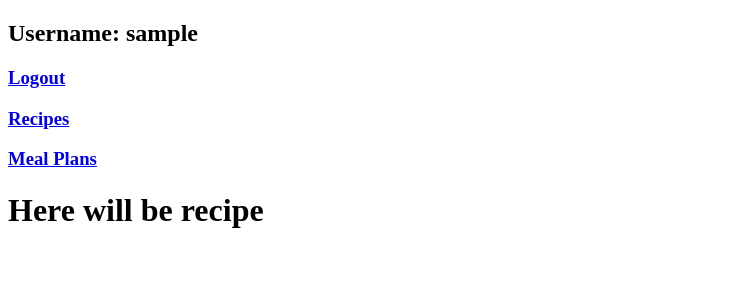
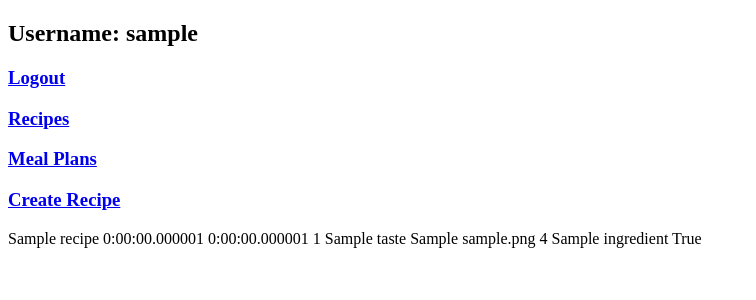
Before and after one commit to Happydeath97/cookplanner, a Django app: page /recipe/1/ in a window 1280 px wide. Shown: the top 300 px of the page, without its empty margins (0-756 px from the left). Run offline with Django 4.2, Linux system fonts and the light colour scheme; a user stored in the database is signed in; tables that the repository leaves empty hold one stand-in row (values such as "Sample post").

Commit message:
Createrecipes (#16)
* settings.py change

* createrecipe in progress

```diff
--- a/webapp/cookplanner_app/admin.py
+++ b/webapp/cookplanner_app/admin.py
@@ -17,7 +17,7 @@ class RecipeAdmin(admin.ModelAdmin):
     list_display = [
         "id", "name", "prep_time",
         "cook_time", "difficulty", "description",
-        "taste", "url_recipe", "rating"
+        "taste", "process", "rating"
     ]
     inlines = (RecipeIngredientInline,)
 
--- a/webapp/cookplanner_app/models.py
+++ b/webapp/cookplanner_app/models.py
@@ -30,10 +30,11 @@ class Recipe(models.Model):
     difficulty = models.IntegerField(validators=[MinValueValidator(1), MaxValueValidator(3)])
     description = models.TextField(blank=True)
     taste = models.ForeignKey(Taste, on_delete=models.PROTECT, related_name='taste')
-    url_recipe = models.TextField(blank=True)
+    process = models.TextField(blank=True)
     image = models.ImageField(blank=True, null=True)
     rating = models.IntegerField(validators=[MinValueValidator(0), MaxValueValidator(5)], default=5)
     ingredients = models.ManyToManyField(Ingredients, through='RecipeIngredients', related_name='ingredients')
+    validation = models.BooleanField(default=False)
 
     def __str__(self):
         return self.name
@@ -45,7 +46,7 @@ class Recipe(models.Model):
 class RecipeIngredients(models.Model):
     recipe = models.ForeignKey(Recipe, on_delete=models.PROTECT)
     ingredients = models.ForeignKey(Ingredients, on_delete=models.PROTECT)
-    amount = models.PositiveIntegerField()
+    amount = models.PositiveIntegerField(default=0)
     unit = models.CharField(default='g', max_length=10)
 
     def __str__(self):
--- a/webapp/cookplanner_app/templates/layout.html
+++ b/webapp/cookplanner_app/templates/layout.html
@@ -27,6 +27,7 @@
                 <h3><a href="{% url 'all_recipes' %}">Recipes</a></h3>
                 {% if user.is_authenticated %}
                     <h3><a href="{% url 'all_mealplans' %}">Meal Plans</a></h3>
+                    <h3><a href="{% url 'create_view' %}">Create Recipe</a></h3>
                 {% endif %}
             </nav>
         </header>
--- a/webapp/cookplanner_app/templates/recipe.html
+++ b/webapp/cookplanner_app/templates/recipe.html
@@ -1,9 +1,22 @@
 {% extends "layout.html" %}
 
 {% block title %}
-    Recipe
+    {{recipe.name}}
 {% endblock %}
 
 {% block main %}
-  <h1>Here will be recipe</h1>
+
+{{recipe.name}}
+{{recipe.prep_time}}
+{{recipe.cook_time}}
+{{recipe.difficulty}}
+{{recipe.taste.name}}
+{{recipe.process}}
+{{recipe.image}}
+{{recipe.rating}}
+{% for ingredient in recipe.ingredients.all %}
+        {{ ingredient.name }}
+        {% endfor %}
+{{recipe.validation}}
+
 {% endblock %}
--- a/webapp/cookplanner_app/views.py
+++ b/webapp/cookplanner_app/views.py
@@ -1,5 +1,6 @@
 from django.shortcuts import render, redirect
 from django.views import View
+from django.http import HttpResponse, HttpResponseForbidden
 from django.template.response import TemplateResponse
 from users.models import User
 from cookplanner_app.models import Recipe, MealPlan, Meal, RecipeIngredients
@@ -7,6 +8,7 @@ from django.contrib.auth.mixins import LoginRequiredMixin
 from django.contrib import messages
 
 from collections import defaultdict
+from cookplanner_app.forms import RecipeForm
 
 # Create your views here.
 
@@ -32,6 +34,31 @@ class RecipeView(View):
         recipe = Recipe.objects.get(id=recipe_id)
         context = {
             'recipe': recipe
+        }
+
+        return TemplateResponse(request, "recipe.html", context=context)
+
+
+class CreateRecipeView(LoginRequiredMixin, View):
+
+    def get(self, request, *args, **kwargs):
+        form = RecipeForm()
+
+        return TemplateResponse(request, "create_recipe.html", context={"form": form})
+    def post(self, request, *args, **kwargs):
+        if not request.user.is_authenticated:
+            return HttpResponseForbidden()
+
+        form = RecipeForm(request.POST, request.FILES)
+
+        if form.is_valid():
+            recipe = form.save()
+        else:
+            print(form.errors)
+
+
+        context = {
+            'form': form
         }
 
         return TemplateResponse(request, "recipe.html", context=context)
--- a/webapp/webapp/settings.py
+++ b/webapp/webapp/settings.py
@@ -128,6 +128,6 @@ DEFAULT_AUTO_FIELD = "django.db.models.BigAutoField"
 
 AUTH_USER_MODEL = "users.User"
 
-SITE_ID=1
+SITE_ID = 1
 
 LOGIN_URL = 'login'
--- a/webapp/webapp/urls.py
+++ b/webapp/webapp/urls.py
@@ -16,7 +16,8 @@ Including another URLconf
 """
 from django.contrib import admin
 from django.urls import path
-from cookplanner_app.views import IndexView, AllRecipesView, AllMealPlansView, MealPlanView, CreateMealPlanView, RecipeView, EditMealPlanView
+from cookplanner_app.views import IndexView, AllRecipesView, AllMealPlansView, MealPlanView, CreateMealPlanView, \
+    RecipeView, EditMealPlanView, CreateRecipeView
 from users.views import LoginView, LogoutView, RegisterView
 
 urlpatterns = [
@@ -27,6 +28,7 @@ urlpatterns = [
     path("register/", RegisterView.as_view(), name="register"),
     path("recipes/", AllRecipesView.as_view(), name="all_recipes"),
     path("recipe/<int:recipe_id>/", RecipeView.as_view(), name="recipe"),
+    path("createrecipe/", CreateRecipeView.as_view(), name="create_view"),
     path("mealplans/", AllMealPlansView.as_view(), name="all_mealplans"),
     path("mealplan/<int:meal_plan_id>/", MealPlanView.as_view(), name="mealplan"),
     path("createmealplan/", CreateMealPlanView.as_view(), name="create_mealplan"),
```
Also changed, not shown: webapp/cookplanner_app/forms.py (added, +9 -0 lines), webapp/cookplanner_app/templates/create_recipe.html (added, +16 -0 lines), webapp/cookplanner_app/templates/recipes.html (+7 -2 lines), webapp/cookplanner_app/migrations/0009_rename_url_recipe_recipe_process.py (added), webapp/cookplanner_app/migrations/0010_recipe_validation.py (added), webapp/cookplanner_app/migrations/0011_alter_recipeingredients_amount.py (added), webapp/cookplanner_app/migrations/0012_alter_recipeingredients_amount.py (added).
